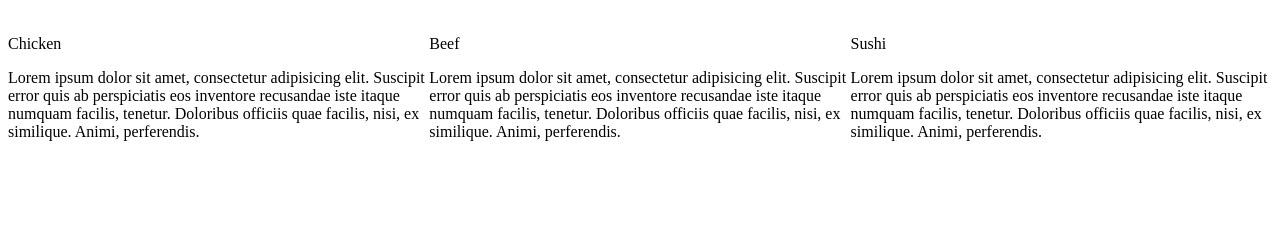
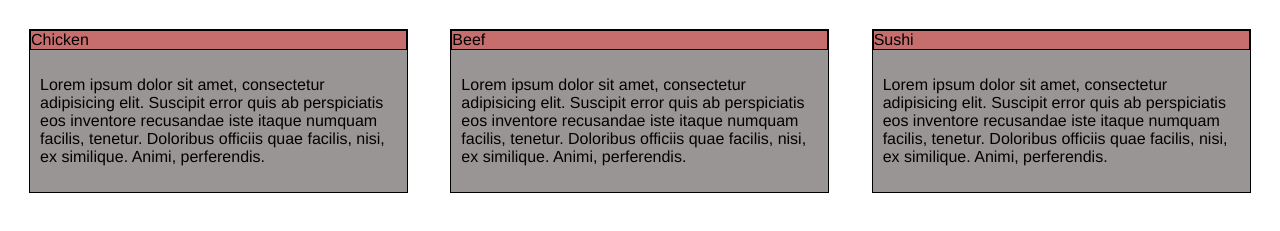
Before and after one commit to BenjaminXi/coursera-test, a plain HTML site: page module2-s/index.html in a window 1280 px wide. Shown: the part 61-292 px from the top of the page. Drawn offline with Linux system fonts and the light colour scheme.

Commit message:
My module2 solution.

```diff
--- a/module2-s/index.html
+++ b/module2-s/index.html
@@ -11,14 +11,32 @@
   box-sizing: border-box;
 }
 
-p2 {
+div#container {
   background-color: #9A9595;
   width: 90%;
-  height: 150px;
+  font-family: Helvetica;
+  color: black;
+  position: relative;
+
+  border: 1px solid black;
+
+  margin-bottom: 10px;
+  margin-top: 10px;
   margin-right: auto;
   margin-left: auto;
-  font-family: Helvetica;
-  color: black;
+}
+
+#p1 {
+  position: relative;
+
+  top: 0;
+  background-color: #C66D6D;
+  border: 1px solid black;
+  margin: 0;
+}
+
+#p2 {
+  padding: 10px;
 }
 
 /* Simple Responsive Framework. */
@@ -55,21 +73,29 @@ p2 {
 <body>
 <h1>Our Menu</h1>
 <div class="row">
-<div id="container" class="col-lg-4 col-md-6">
+
+<div class="col-lg-4 col-md-6">
+<div id="container">
 <p id="p1">Chicken</p>
 <p id="p2"> Lorem ipsum dolor sit amet, consectetur adipisicing elit. Suscipit error quis ab perspiciatis eos inventore recusandae iste itaque numquam facilis, tenetur. Doloribus officiis quae facilis, nisi, ex similique. Animi, perferendis.</p>
 </div>
+</div>
 
-<div id="container" class="col-lg-4 col-md-6">
+<div class="col-lg-4 col-md-6">
+<div id="container">
 <p id="p1">Beef</p>
 <p id="p2"> Lorem ipsum dolor sit amet, consectetur adipisicing elit. Suscipit error quis ab perspiciatis eos inventore recusandae iste itaque numquam facilis, tenetur. Doloribus officiis quae facilis, nisi, ex similique. Animi, perferendis.</p>
 </div>
+</div>
 
-<div id="container" class="col-lg-4 col-md-6">
+<div class="col-lg-4 col-md-6">
+<div id="container">
 <p id="p1">Sushi</p>
 <p id="p2"> Lorem ipsum dolor sit amet, consectetur adipisicing elit. Suscipit error quis ab perspiciatis eos inventore recusandae iste itaque numquam facilis, tenetur. Doloribus officiis quae facilis, nisi, ex similique. Animi, perferendis.</p>
 </div>
 </div>
 
+</div>
+
 </body>
 </html>
```
